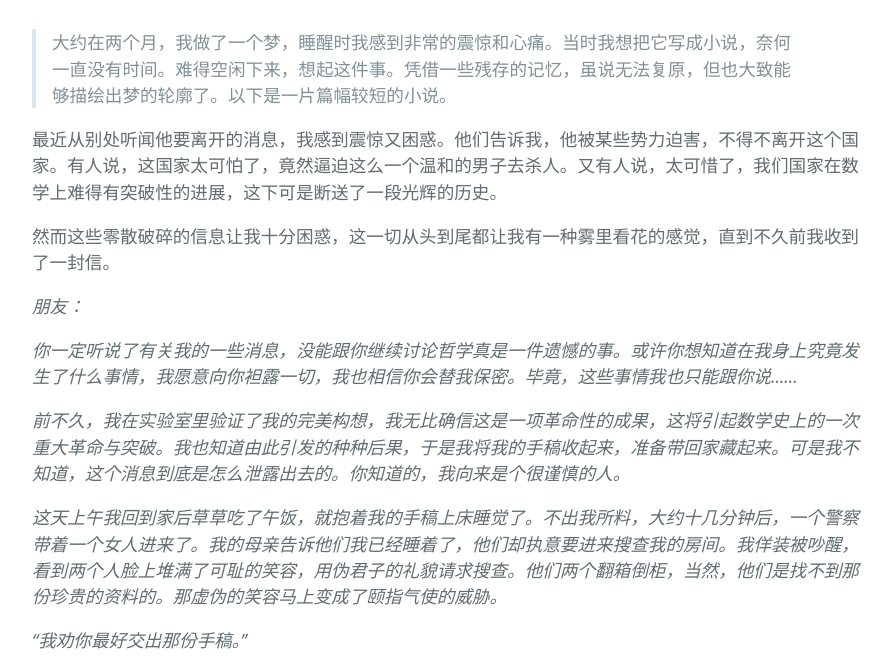
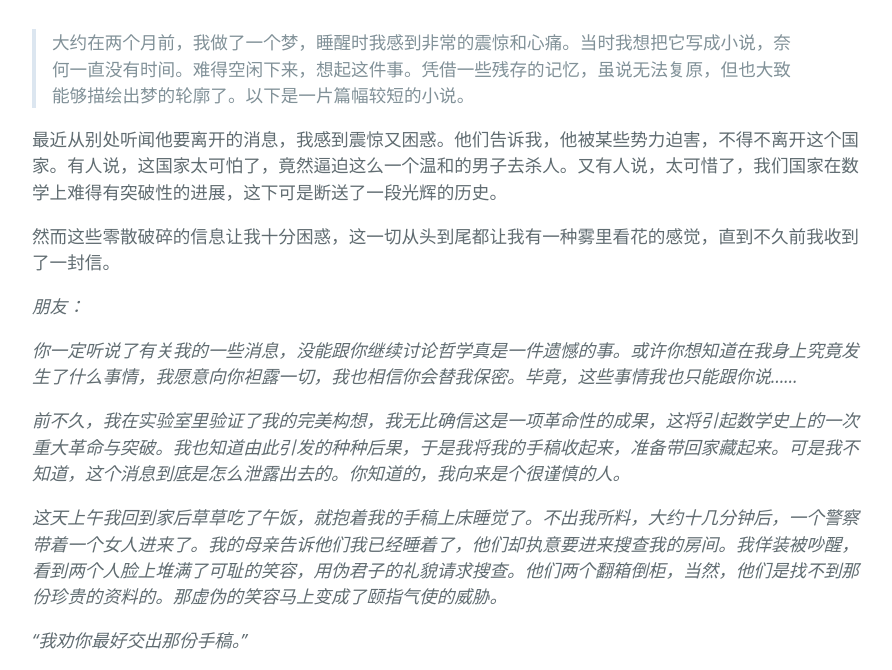
Before and after one commit to xplusy44/xplusy44.github.io, a Jekyll site: the page built from _posts/2022-7-10-永别.md, in a window 1280 px wide and 900 px high, scrolled down 304 px, cut to the strip 230-900 px from the top of the window. Shown: the whole strip, without its empty margins (192-1084 px from the left). Built offline with Jekyll 4.4.1, drawn with Linux system fonts in a browser that asks for light colours; some web fonts are replaced.

Commit message:
Update 2022-7-10-永别.md

```diff
--- a/_posts/2022-7-10-永别.md
+++ b/_posts/2022-7-10-永别.md
@@ -3,7 +3,7 @@ layout: post
 title: 永别
 tags: 小说
 ---
->大约在两个月，我做了一个梦，睡醒时我感到非常的震惊和心痛。当时我想把它写成小说，奈何一直没有时间。难得空闲下来，想起这件事。凭借一些残存的记忆，虽说无法复原，但也大致能够描绘出梦的轮廓了。以下是一片篇幅较短的小说。
+>大约在两个月前，我做了一个梦，睡醒时我感到非常的震惊和心痛。当时我想把它写成小说，奈何一直没有时间。难得空闲下来，想起这件事。凭借一些残存的记忆，虽说无法复原，但也大致能够描绘出梦的轮廓了。以下是一片篇幅较短的小说。
 
 
 最近从别处听闻他要离开的消息，我感到震惊又困惑。他们告诉我，他被某些势力迫害，不得不离开这个国家。有人说，这国家太可怕了，竟然逼迫这么一个温和的男子去杀人。又有人说，太可惜了，我们国家在数学上难得有突破性的进展，这下可是断送了一段光辉的历史。
```
